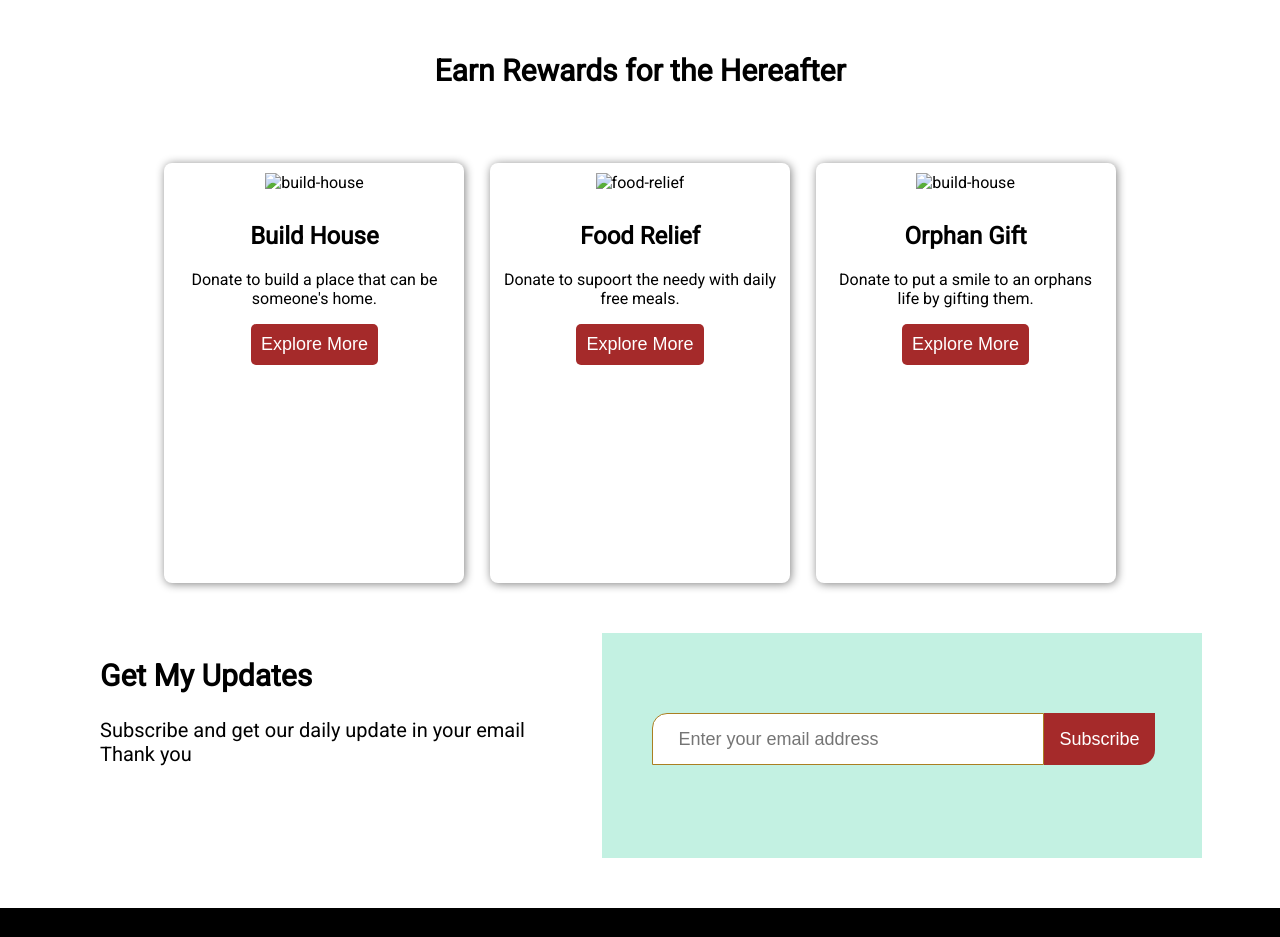
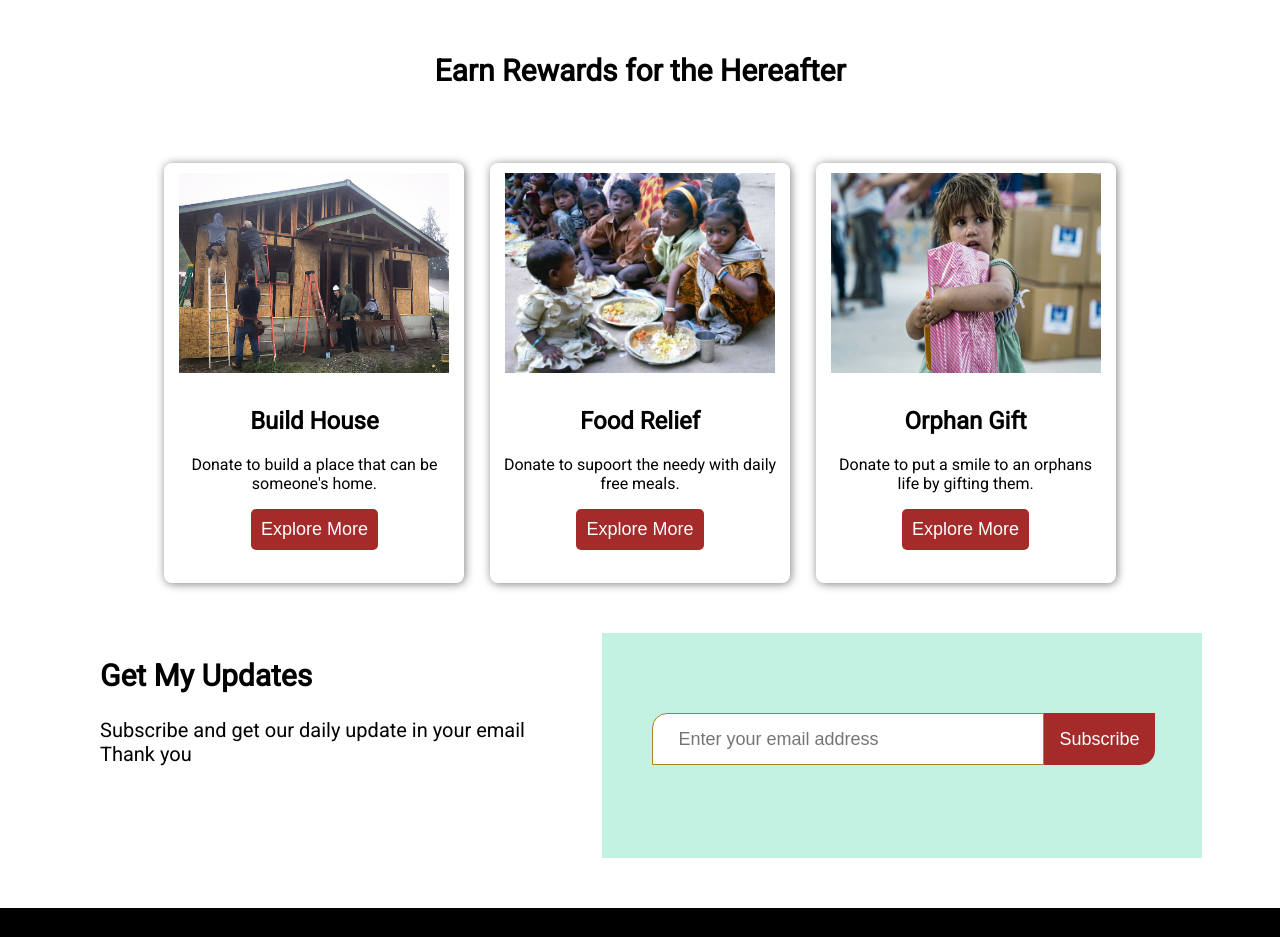
Before and after one commit to asifsikder23/Eid-Zakat, a plain HTML site: page index.html in a window 1280 px wide. Shown: the part 2868-3805 px from the top of the page. Drawn offline with Linux system fonts and the light colour scheme; the site is published under a folder, as on GitHub Pages, so addresses that start at the root find nothing.

Commit message:
content-added

```diff
--- a/index.html
+++ b/index.html
@@ -172,7 +172,7 @@
         <div class="rewards">
                 <div class="build-house">
                     <div>
-                        <img class="build-house-img" src="/resources/images/build house.jpg" alt="build-house">
+                        <img class="build-house-img" src="resources/images/build house.jpg" alt="build-house">
                     </div>
                     <div>
                         <h1>Build House</h1>
@@ -182,7 +182,7 @@
                 </div>
                 <div class="build-house">
                     <div>
-                        <img class="build-house-img" src="/resources/images/food-relief-album-005.jpg" alt="food-relief">
+                        <img class="build-house-img" src="resources/images/food-relief-album-005.jpg" alt="food-relief">
                     </div>
                     <div>
                         <h1>Food Relief</h1>
@@ -192,7 +192,7 @@
                 </div>
                 <div class="build-house">
                     <div>
-                        <img class="build-house-img" src="/resources/images/orphen gift.jpg" alt="build-house">
+                        <img class="build-house-img" src="resources/images/orphen gift.jpg" alt="build-house">
                     </div>
                     <div>
                         <h1>Orphan Gift</h1>
```
